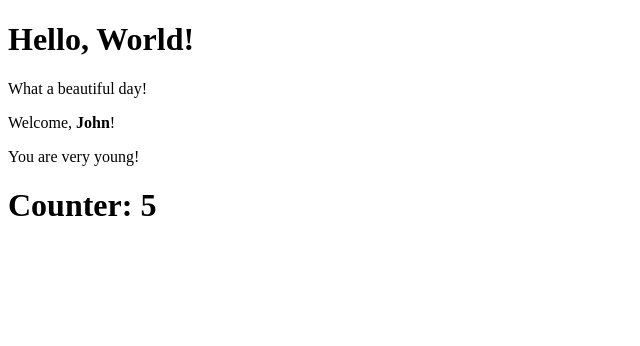
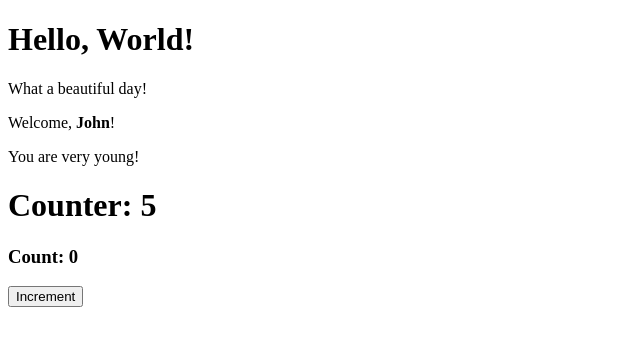
Before and after one commit to AlessioSatta/react-exercises, a React (Create React App) app in the folder my-app/: page / in a window 1280 px wide. Shown: the top 346 px of the page, without its empty margins (0-640 px from the left). Built offline with nearby package versions, Linux system fonts and the light colour scheme.

Commit message:
feat: ClickCounter

```diff
--- a/my-app/src/App.js
+++ b/my-app/src/App.js
@@ -1,4 +1,5 @@
 import React from 'react';
+import { ClickCounter } from './ClickCounter';
 import { Counter } from './Counter';
 import { Hello } from './Hello';
 import { Welcome } from './Welcome';
@@ -10,6 +11,7 @@ export class App extends React.Component {
                 <Hello />
                 <Welcome age= {17} />
                 <Counter initialValue= {0} incrementAmount= {1} incrementInterval= {1000} />
+                <ClickCounter />
             </div>
         )
     }
--- /dev/null
+++ b/my-app/src/ClickCounter.js
@@ -0,0 +1,24 @@
+import React from 'react'
+
+export class ClickCounter extends React.Component {
+    state = {
+        count: 0
+    }
+
+    handleCounterIncrement = () => {
+        this.setState((state) => {
+            return {
+                count: state.count + 1
+            }
+        })
+    }
+
+    render() {
+        return(
+            <div>
+                <h3>Count: {this.state.count}</h3>
+                <button onClick={this.handleCounterIncrement}>Increment</button>
+            </div>
+        )
+    }
+}
```
